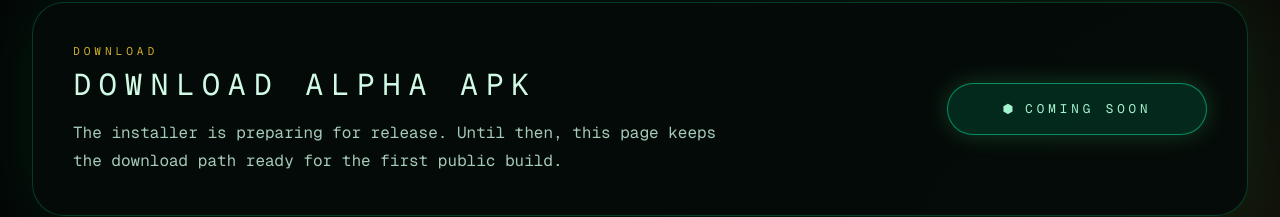
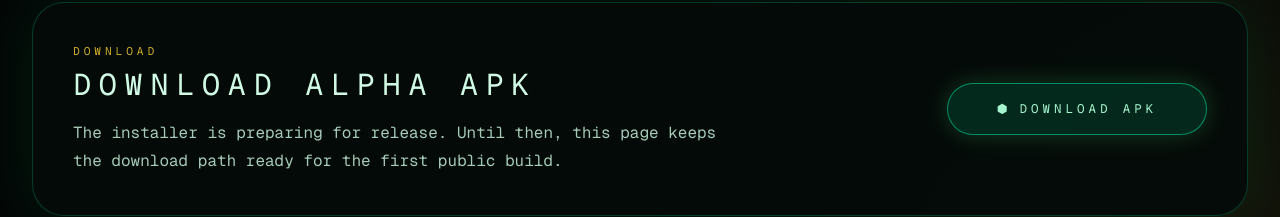
Before and after one commit to helipilot19792-blip/xenocom-site, a Next.js app: page / in a window 1280 px wide. Shown: the part 1549-1766 px from the top of the page. Built offline with nearby package versions, Linux system fonts and the light colour scheme.

Commit message:
Add real APK download link

```diff
--- a/app/components/xenocom-home.tsx
+++ b/app/components/xenocom-home.tsx
@@ -213,11 +213,13 @@ export default function XenocomHome() {
                 </p>
               </div>
               <a
-                href="#top"
+                href="https://github.com/helipilot19792-blip/xenocom-site/releases/download/v0.1.0-alpha/app-release.apk"
+                target="_blank"
+                rel="noopener noreferrer"
                 className="inline-flex min-w-[260px] items-center justify-center rounded-full border border-emerald-400/60 bg-emerald-400/15 px-6 py-4 font-mono text-[0.78rem] uppercase tracking-[0.32em] text-emerald-200 shadow-[0_0_25px_rgba(94,255,144,0.2)] transition hover:bg-emerald-400/25"
               >
                 <span className="mr-2">⬢</span>
-                Coming Soon
+                Download APK
               </a>
             </div>
           </section>
```
